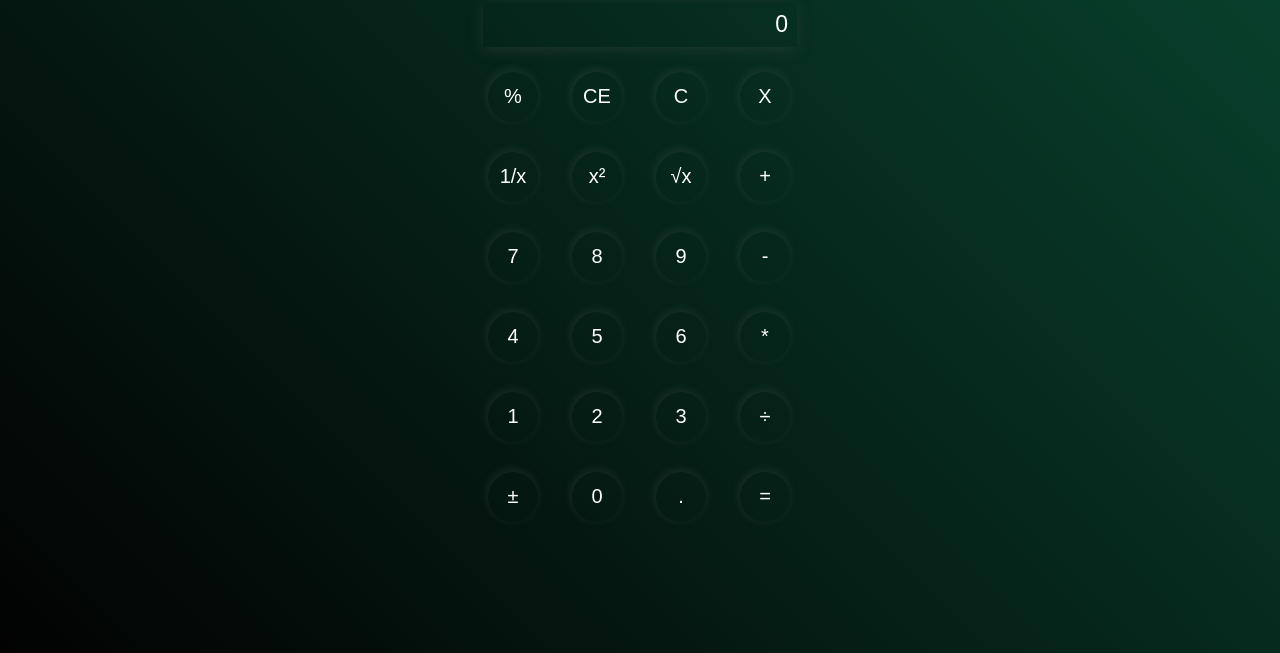
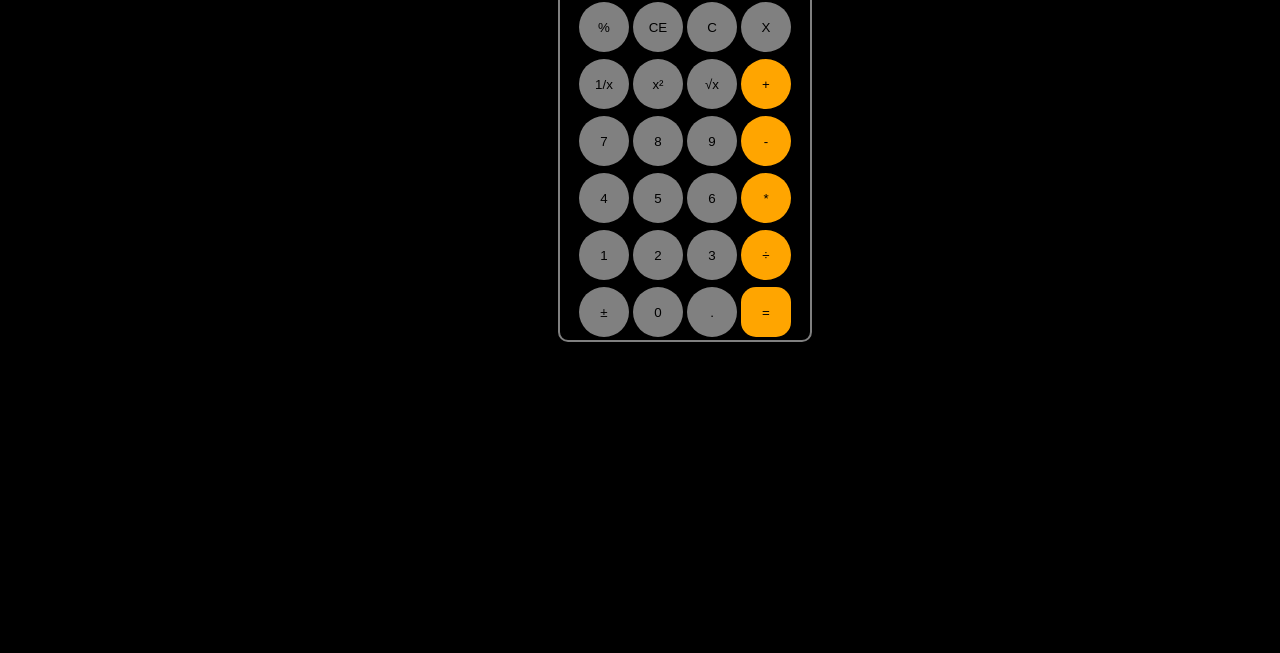
Before and after one commit to Srivastavaji-99/Calc-Project, a plain HTML site: page index.html in a window 1280 px wide. Shown: the part 147-800 px from the top of the page. Drawn offline with Linux system fonts and the light colour scheme.

Commit message:
againUpdate style.css

```diff
--- a/style.css
+++ b/style.css
@@ -1,59 +1,47 @@
-*{
-  margin:0;
-  padding:0;
-  box-sizing: border-box;
+body{
+  text-align: center;
+  box-size: border-box;
+  background-color: black;
 }
 
-body{
-  width: 100%;
-  height: 100vh;
-  display: flex;
-  justify-content: center;
-  align-items: center;
-  background: linear-gradient(45deg, #020202, #09442f);
+h3{
+  color: white;
+  font-size: 30px;
+  font-family: Arial;
 }
-.calbox{
-  border: 1px solid #717377;
-  padding: 20px;
-  border-radius: 16px;
-  background: transparent;
-  box-shadow: 0px 3px 15px rgba(122, 126, 134, 0.5);
+.container{
+  border: 2px solid grey;
+  border-radius: 10px;
+  width:250px;
+  margin-left:550px;
+  align-item: center;
 }
 
-input{
-  padding: 9px;
-  border: none;
-  margin: 10px;
-  background: transparent;
-  box-shadow: 0px 3px 15px rgba(84, 84, 84, 0.3);
-  font-size: 23px;
+#input-box{
+  width:210px;
+  color: white;
+  padding:10px 6px;
+  border-radius: 10px;
+  border:2px solid rgb(222, 136, 7);
+  background-color:black;
   text-align: right;
-  cursor: pointer;
-  color: white;
+  font-size: 15px
 }
 
-input::placeholder{
-  color: white;
-}
-
-button{
+.btn button{
+  background-color: grey;
   width: 50px;
   height: 50px;
+  border-radius: 50%;
   border: none;
-  margin: 15px;
-  padding: 3px;
-  border-radius: 50%;
-  background: transparent;
-  color: white;
-  box-shadow: -1px -2px 10px rgba(124, 124, 124, 0.2);
-  font-size: 20px;
+  margin-top: 4px;
+  margin-bottom: 3px;
   cursor: pointer;
 }
 
-.butequal{
-  background-color: orangered;
+.btn .box-btn{
+  background-color: orange;
 }
-
-.but{
-  color: rgb(37, 238, 37);
+.btn .btn-equal{
+  border-radius: 15px;
 }
```
